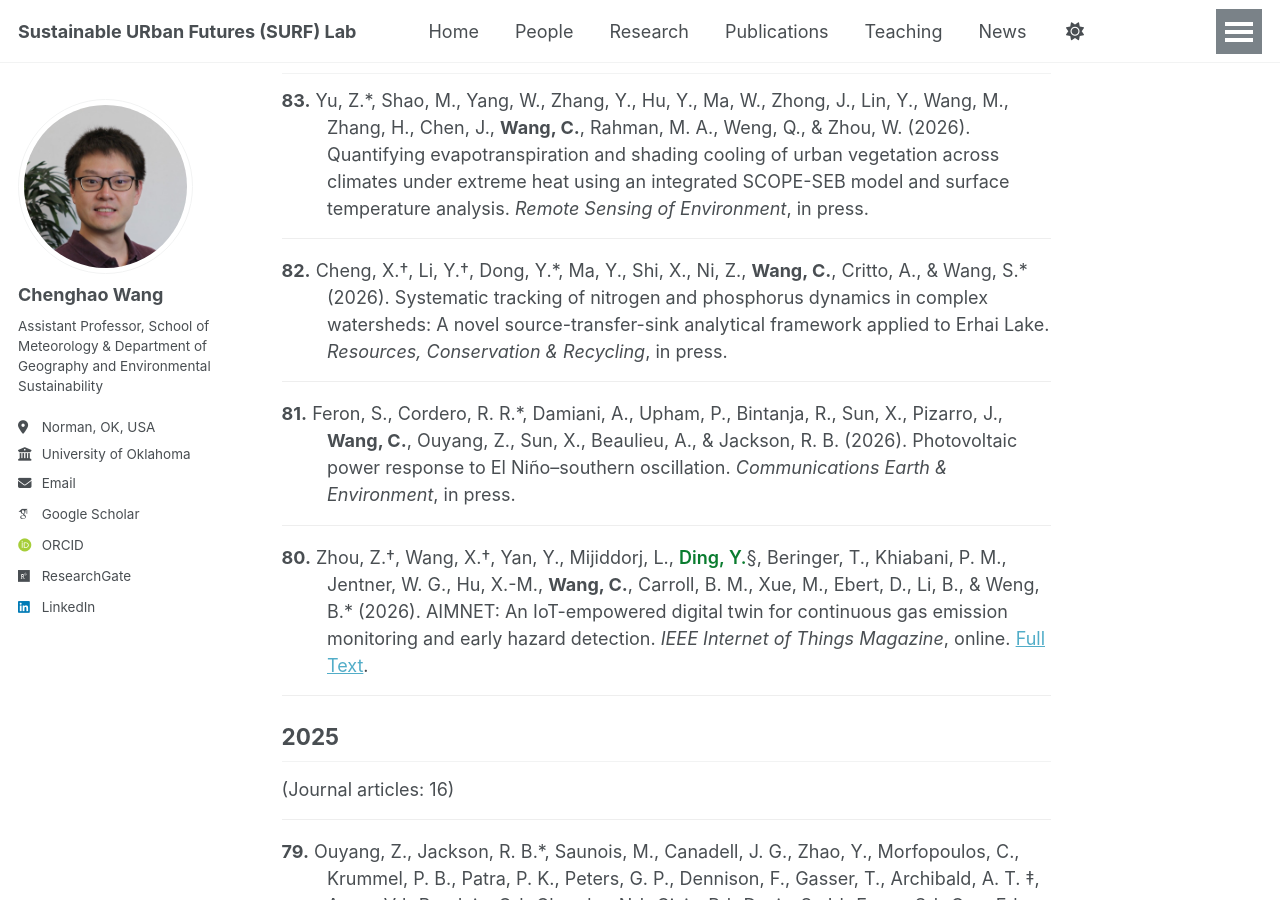
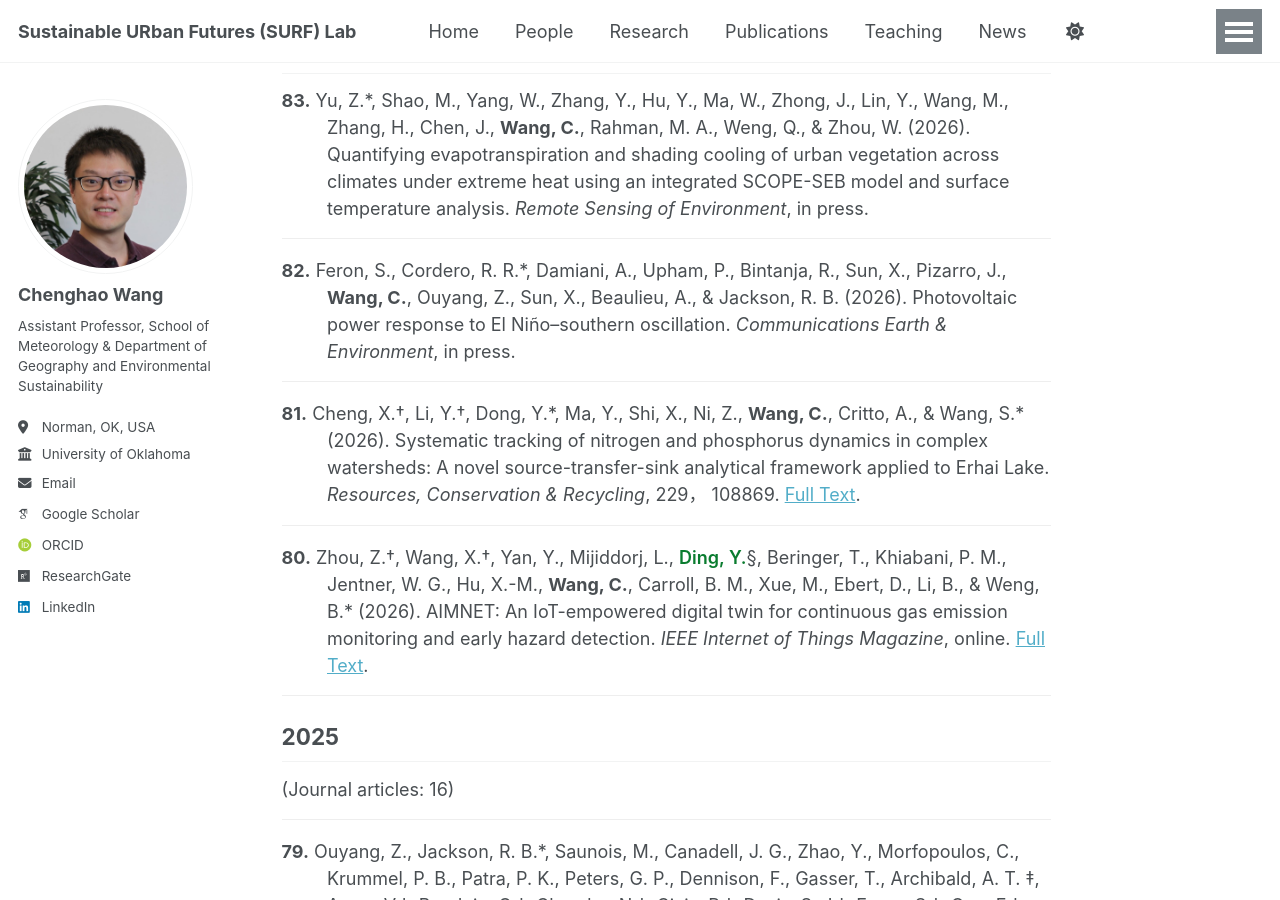
Before and after one commit to chenghaow/chenghaow.github.io, a Jekyll site: the page built from _pages/publications.md, in a window 1280 px wide and 900 px high, scrolled down 647 px. Built offline with Jekyll 4.4.1, drawn with Linux system fonts in a browser that asks for light colours; some web fonts are replaced; a script that is not in the unit is left out; some of the changed lines change nothing that is shown.

Commit message:
Update Pub #81 doi

```diff
--- a/_pages/publications.md
+++ b/_pages/publications.md
@@ -55,10 +55,10 @@
 <div class="pub">
   <div class="pub-line">
     <span class="pub-num">82.</span>
-    Cheng, X.†, Li, Y.†, Dong, Y.*, Ma, Y., Shi, X., Ni, Z., <span class="me">Wang, C.</span>,
-    Critto, A., & Wang, S.* (2026). Systematic tracking of nitrogen and phosphorus dynamics in complex watersheds:
-    A novel source-transfer-sink analytical framework applied to Erhai Lake.
-    <span class="pub-title">Resources, Conservation & Recycling</span>, in press.
+    Feron, S., Cordero, R. R.*, Damiani, A., Upham, P., Bintanja, R., Sun, X., Pizarro, J.,
+    <span class="me">Wang, C.</span>, Ouyang, Z., Sun, X., Beaulieu, A., & Jackson, R. B. (2026).
+    Photovoltaic power response to El Niño–southern oscillation.
+    <span class="pub-title">Communications Earth & Environment</span>, in press.
     <!-- <span class="pub-links"><a href="https://doi.org/" target="_blank">Full Text</a>.</span> -->
   </div>
 </div>
@@ -66,11 +66,11 @@
 <div class="pub">
   <div class="pub-line">
     <span class="pub-num">81.</span>
-    Feron, S., Cordero, R. R.*, Damiani, A., Upham, P., Bintanja, R., Sun, X., Pizarro, J.,
-    <span class="me">Wang, C.</span>, Ouyang, Z., Sun, X., Beaulieu, A., & Jackson, R. B. (2026).
-    Photovoltaic power response to El Niño–southern oscillation.
-    <span class="pub-title">Communications Earth & Environment</span>, in press.
-    <!-- <span class="pub-links"><a href="https://doi.org/" target="_blank">Full Text</a>.</span> -->
+    Cheng, X.†, Li, Y.†, Dong, Y.*, Ma, Y., Shi, X., Ni, Z., <span class="me">Wang, C.</span>,
+    Critto, A., & Wang, S.* (2026). Systematic tracking of nitrogen and phosphorus dynamics in complex watersheds:
+    A novel source-transfer-sink analytical framework applied to Erhai Lake.
+    <span class="pub-title">Resources, Conservation & Recycling</span>, 229， 108869.
+    <span class="pub-links"><a href="https://doi.org/10.1016/j.resconrec.2026.108869" target="_blank">Full Text</a>.</span>
   </div>
 </div>
 
```
